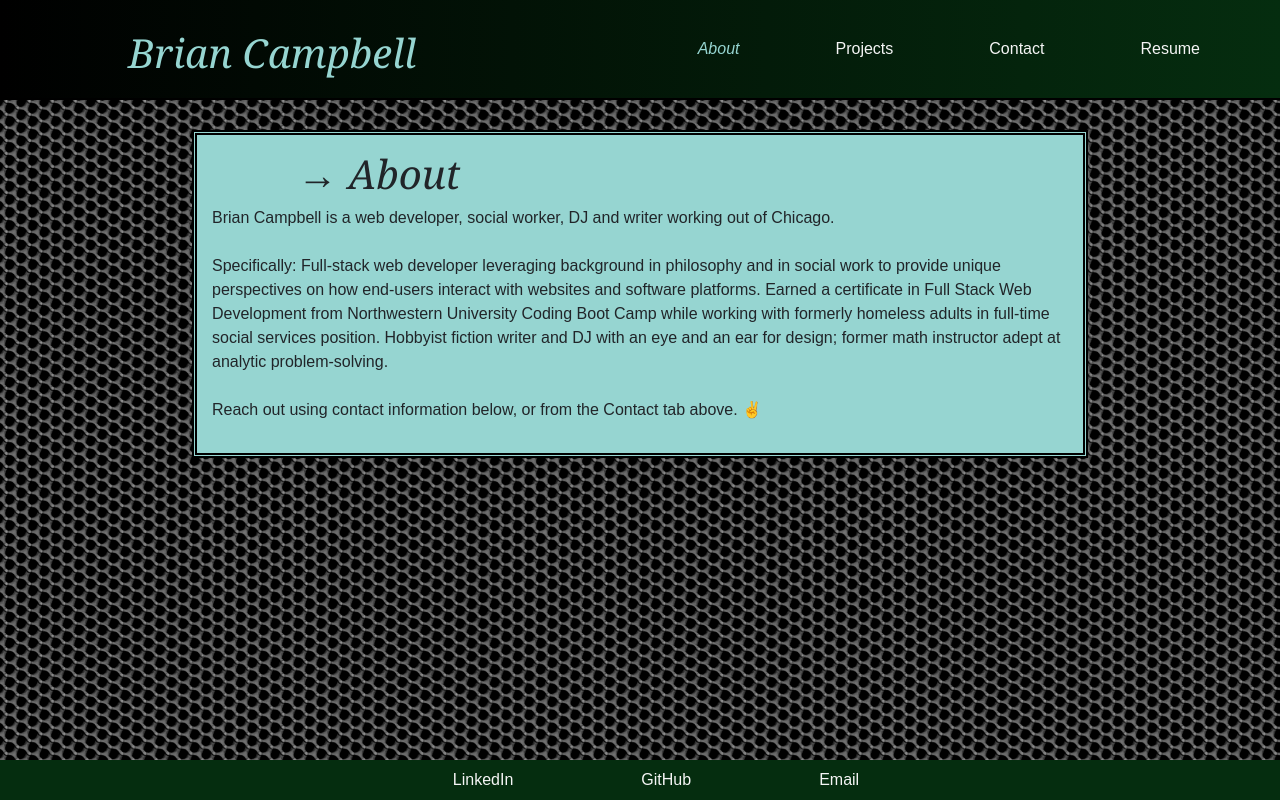
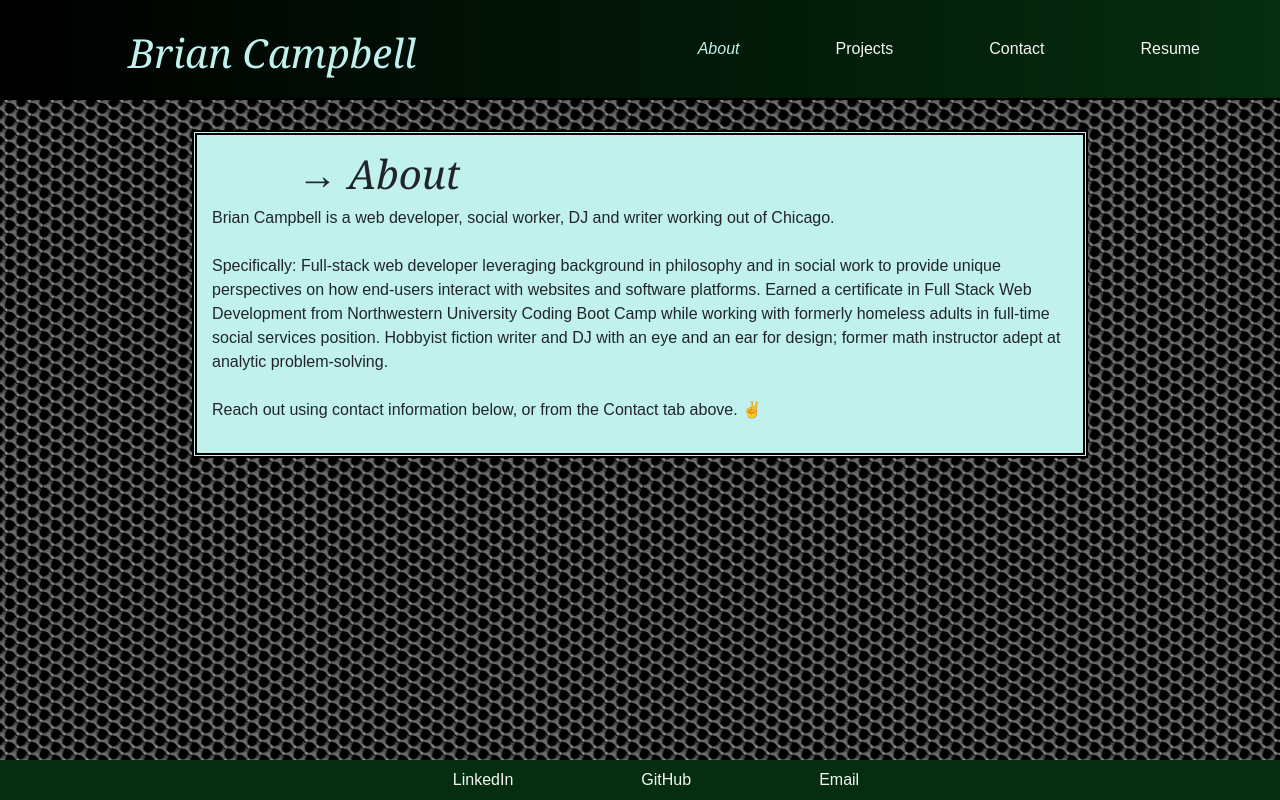
Before and after one commit to briancampbell003/portfolio-react-app, a React (Create React App) app: page / in a window 1280 px wide. Built offline with nearby package versions, Linux system fonts and the light colour scheme; a web font is replaced by a local one.

Commit message:
styling, added email

```diff
--- a/src/App.css
+++ b/src/App.css
@@ -5,8 +5,8 @@
 
 :root {
     --primary: rgb(5, 45, 15);
-    --secondary: #96d5d1;
-    --tertiary: #2bffff;
+    --secondary: #c0f1ed;
+    --tertiary: #83fcfc;
     --error: rgb(228, 46, 1);
     --border-radius: 0.3rem;
 }
@@ -14,10 +14,12 @@
 .page-frame {
     position: relative;
     min-height: 100vh;
+    height: calc(100% + 40px);
     background: url(./assets/tile-bg.png) top right repeat;
     background-attachment: fixed;
     background-size: 300px 300px;
     background-repeat: repeat;
+    padding-bottom: 40px;
 }
 
 .page-content {
@@ -72,6 +74,10 @@ h1 {
     border: 2px solid var(--primary);
     box-shadow: inset 0 0 40px 20px rgba(29, 37, 27, 0.787) ;
 }
+/* .proj-card:hover {
+    filter: blur(1000);
+    border: 10px solid black;
+} */
 .hide {
     opacity: 0;
 }
@@ -105,6 +111,14 @@ h1 {
     opacity: 1 ;
 }
 
+
+/* CONTACT */
+.my-email {
+    margin-left: 10%;
+    font-size: 20px;
+    font-style: italic;
+}
+
 /* FOOTER */
 .footer {
     background-color: var(--primary);
--- a/src/components/pages/Contact.js
+++ b/src/components/pages/Contact.js
@@ -42,6 +42,7 @@ export default function Contact(props) {
   return (
     <div>
       <h1>→ Contact Me</h1>
+      <p class="my-email">brian.campbell003@gmail.com</p>
       <form onSubmit={ handleSubmit }>
         <div className="mb-3">
           <label htmlFor="name-input" className="form-label">Name</label>
--- a/src/components/pages/Projects/Projects.js
+++ b/src/components/pages/Projects/Projects.js
@@ -15,6 +15,8 @@ export default function Projects() {
       repo: 'https://github.com/briancampbell003/dream-jot',
       imgPath: DreamJotBG,
       key: '01',
+      description: 'Digital dream journal with community features',
+      tech: 'Sequelize, ExpressJS, Handlebars'
     },
     {
       title: 'Team Profile Generator',
@@ -22,6 +24,8 @@ export default function Projects() {
       repo: 'https://github.com/briancampbell003/module-10-team-profile-generator',
       imgPath: TeamGenBG,
       key: '02',
+      description: 'Commeand-line application to create stylized page provided team member info',
+      tech: 'Jest, NodeJS, Inquirer, CSS'
     },
     {
       title: 'Weather Dash',
@@ -29,6 +33,8 @@ export default function Projects() {
       repo: 'https://github.com/briancampbell003/weather-dash',
       imgPath: WeatherDashBG,
       key: '03',
+      description: 'Forecast provider using API call to weather app based on user input',
+      tech: 'JavaScript, HMTL, CSS'
     },
     {
       title: 'Varistas Digital Cafe',
@@ -36,6 +42,8 @@ export default function Projects() {
       repo: 'https://github.com/briancampbell003/varistas-digital-cafe',
       imgPath: VaristasDigitalCafeBG,
       key: '04',
+      description: '',
+      tech: ''
     },
     {
       title: 'TechBuzz',
@@ -43,6 +51,8 @@ export default function Projects() {
       repo: 'https://github.com/briancampbell003/tech-buzz',
       imgPath: TechBuzzBG,
       key: '05',
+      description: '',
+      tech: ''
     },
     {
       title: 'Note Taker',
@@ -50,6 +60,8 @@ export default function Projects() {
       repo: 'https://github.com/briancampbell003/module-11-note-taker',
       imgPath: NoteTakerBG,
       key: '06',
+      description: '',
+      tech: ''
     },
   ]
 
```
Also changed, not shown: 10 other files (tests, documents, lock files or other folders).
